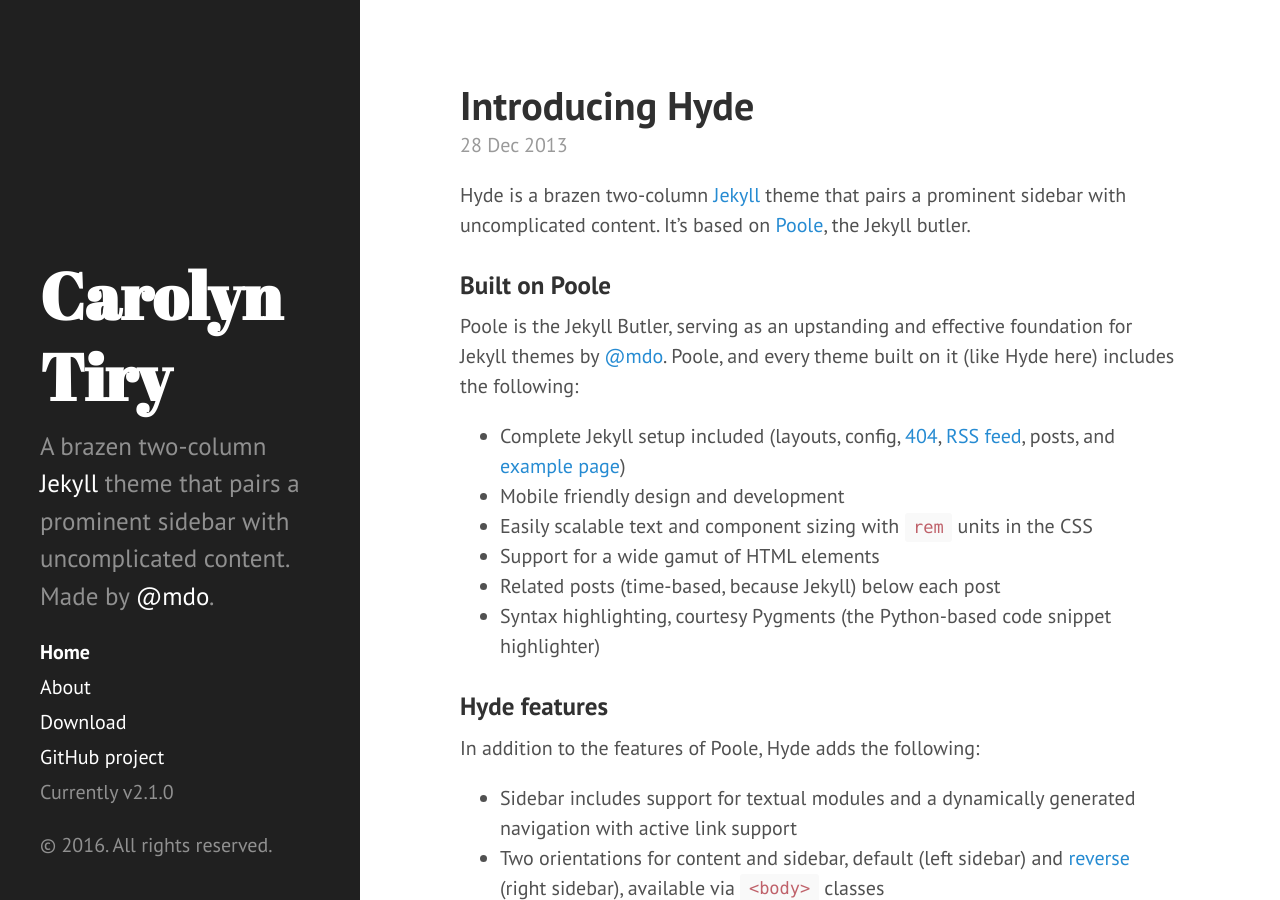
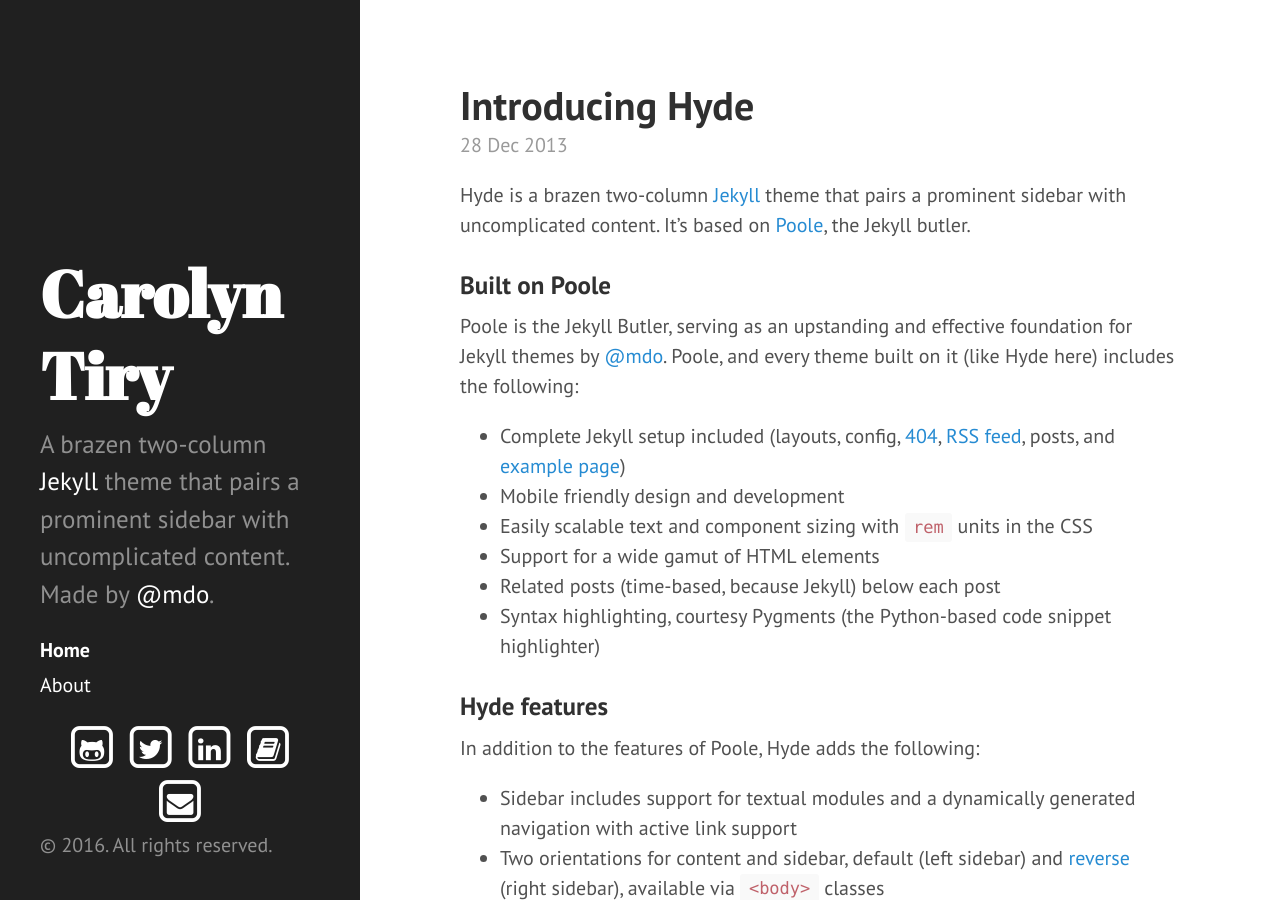
Before and after one commit to carolynlangton/carolyntiry.github.io, a Jekyll site: the page built from index.html, in a window 1280 px wide and 900 px high. Built offline with Jekyll 4.4.1, drawn with Linux system fonts in a browser that asks for light colours; nearby versions of some CDN libraries; the list of posts is cut into pages by our own code.

Commit message:
Added social media icons

```diff
--- a/_config.yml
+++ b/_config.yml
@@ -15,6 +15,11 @@ baseurl:          /
 author:
   name:           'Carolyn Tiry'
   url:            https://twitter.com/carolyntiry
+  email:          'carolyntiry[at]gmail[dot]com'
+  github:         carolyntiry
+  twitter:        carolyntiry
+  linkedin:       carolyntiry
+  goodreads:      carolyntiry
 
 paginate:         5
 
--- a/_includes/head.html
+++ b/_includes/head.html
@@ -19,6 +19,7 @@
   <link rel="stylesheet" href="{{ site.baseurl }}public/css/syntax.css">
   <link rel="stylesheet" href="{{ site.baseurl }}public/css/hyde.css">
   <link rel="stylesheet" href="http://fonts.googleapis.com/css?family=PT+Sans:400,400italic,700|Abril+Fatface">
+  <link rel="stylesheet" href="//maxcdn.bootstrapcdn.com/font-awesome/4.1.0/css/font-awesome.min.css" >
 
   <!-- Icons -->
   <link rel="apple-touch-icon-precomposed" sizes="144x144" href="{{ site.baseurl }}public/apple-touch-icon-144-precomposed.png">
--- a/_includes/sidebar.html
+++ b/_includes/sidebar.html
@@ -25,11 +25,54 @@
           {% endif %}
         {% endif %}
       {% endfor %}
+    </nav>
 
-      <a class="sidebar-nav-item" href="{{ site.github.repo }}/archive/v{{ site.version }}.zip">Download</a>
-      <a class="sidebar-nav-item" href="{{ site.github.repo }}">GitHub project</a>
-      <span class="sidebar-nav-item">Currently v{{ site.version }}</span>
-    </nav>
+    <div style="text-align:center">
+    {% if site.author.github %}
+      <a href="https://github.com/{{ site.author.github }}">
+        <span class="fa-stack fa-lg">
+          <i class="fa fa-square-o fa-stack-2x"></i>
+          <i class="fa fa-github-alt fa-stack-1x"></i>
+        </span>
+      </a>
+    {% endif %}
+
+    {% if site.author.twitter %}
+      <a href="https://twitter.com/{{ site.author.twitter }}">
+        <span class="fa-stack fa-lg">
+          <i class="fa fa-square-o fa-stack-2x"></i>
+          <i class="fa fa-twitter fa-stack-1x"></i>
+        </span>
+      </a>
+    {% endif %}
+
+    {% if site.author.linkedin %}
+      <a href="https://linkedin.com/in/{{ site.author.linkedin }}">
+        <span class="fa-stack fa-lg">
+          <i class="fa fa-square-o fa-stack-2x"></i>
+          <i class="fa fa-linkedin fa-stack-1x"></i>
+        </span>
+      </a>
+    {% endif %}
+
+    {% if site.author.goodreads %}
+      <a href="https://goodreads.com/{{ site.author.goodreads }}">
+        <span class="fa-stack fa-lg">
+          <i class="fa fa-square-o fa-stack-2x"></i>
+          <i class="fa fa-book fa-stack-1x"></i>
+        </span>
+      </a>
+    {% endif %}
+
+    {% if site.author.email %}
+      <a href="mailto:{{ site.author.email }}">
+        <span class="fa-stack fa-lg">
+          <i class="fa fa-square-o fa-stack-2x"></i>
+          <i class="fa fa-envelope fa-stack-1x"></i>
+        </span>
+      </a>
+    {% endif %}
+  </div>
 
     <p>&copy; {{ site.time | date: '%Y' }}. All rights reserved.</p>
   </div>
```
